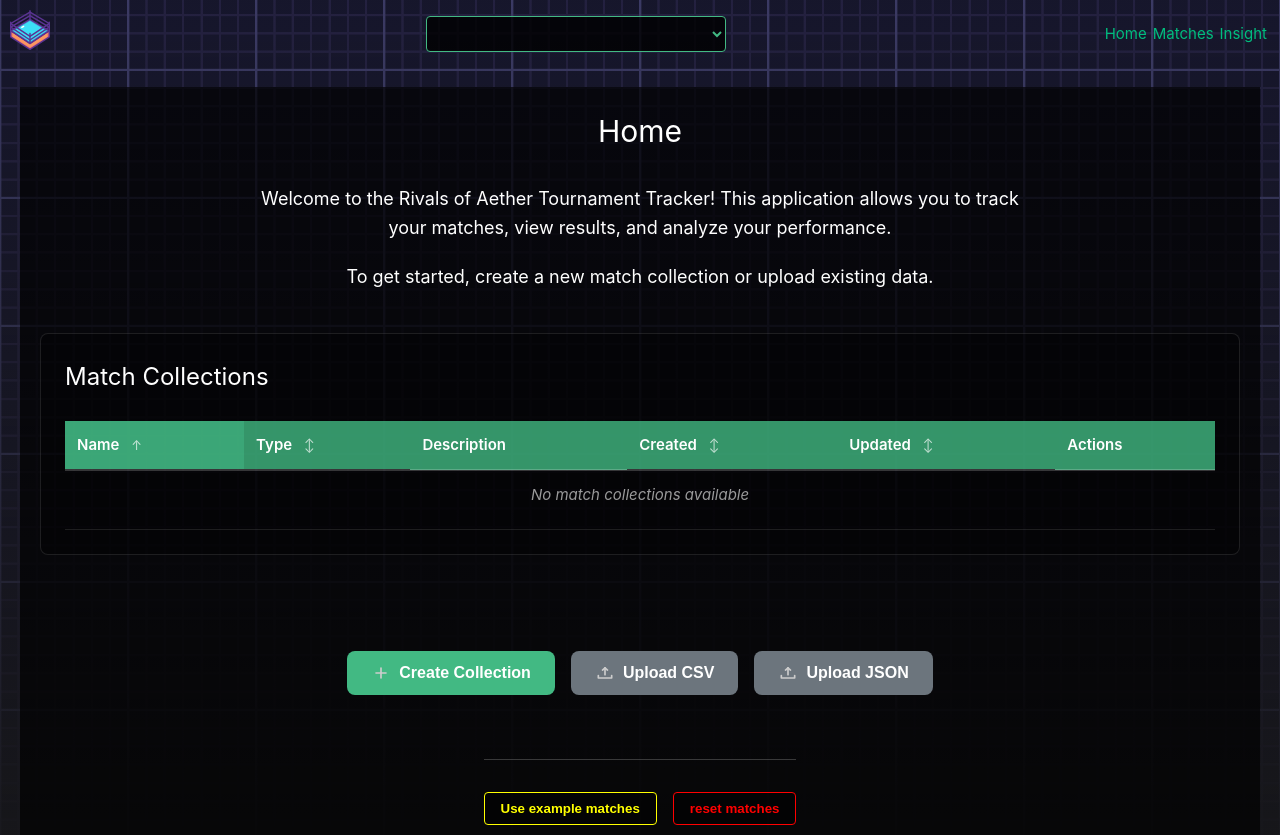
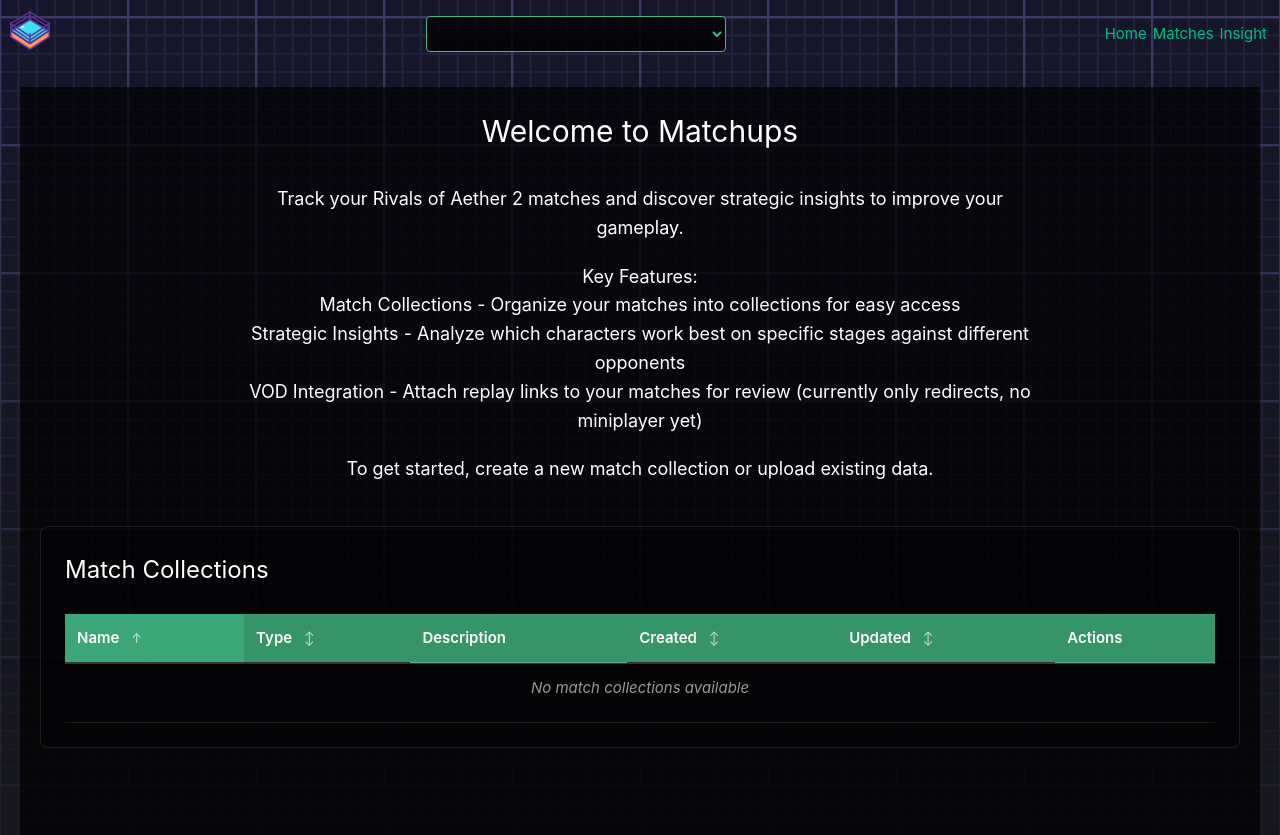
Before and after one commit to leonarddietrich/matchups, a Vue app: page / in a window 1280 px wide. Shown: the top 835 px of the page. Built offline with nearby package versions, Linux system fonts and the light colour scheme.

Commit message:
only display characters currently in the game + change welcome text

```diff
--- a/src/constants/roa2.ts
+++ b/src/constants/roa2.ts
@@ -104,36 +104,36 @@
 		iconPath: ClairenPortrait,
 		color: '#FF0000',
 	},
-	{
-		name: 'Sylvanos',
-		element: 'Earth',
-		iconPath: SylvanosPortrait,
-		color: '#228B22',
-	},
-	{
-		name: 'Elliana',
-		element: 'Air',
-		iconPath: EllianaPortrait,
-		color: '#B0E0E6',
-	},
-	{
-		name: 'Mollo',
-		element: 'Fire',
-		iconPath: MolloPortrait,
-		color: '#A0522D',
-	},
-	{
-		name: 'Hodan',
-		element: 'Earth',
-		iconPath: HodanPortrait,
-		color: '#8B4513',
-	},
-	{
-		name: 'Pomme',
-		element: 'Air',
-		iconPath: PommePortrait,
-		color: '#FF69B4',
-	},
+	// {
+	// 	name: 'Sylvanos',
+	// 	element: 'Earth',
+	// 	iconPath: SylvanosPortrait,
+	// 	color: '#228B22',
+	// },
+	// {
+	// 	name: 'Elliana',
+	// 	element: 'Air',
+	// 	iconPath: EllianaPortrait,
+	// 	color: '#B0E0E6',
+	// },
+	// {
+	// 	name: 'Mollo',
+	// 	element: 'Fire',
+	// 	iconPath: MolloPortrait,
+	// 	color: '#A0522D',
+	// },
+	// {
+	// 	name: 'Hodan',
+	// 	element: 'Earth',
+	// 	iconPath: HodanPortrait,
+	// 	color: '#8B4513',
+	// },
+	// {
+	// 	name: 'Pomme',
+	// 	element: 'Air',
+	// 	iconPath: PommePortrait,
+	// 	color: '#FF69B4',
+	// },
 	{
 		name: 'Olympia',
 		element: 'Water',
@@ -152,12 +152,12 @@
 		iconPath: FleetPortrait,
 		color: '#FFFF00',
 	},
-	{
-		name: 'La Reina',
-		element: 'Fire',
-		iconPath: LaReinaPortrait,
-		color: '#C71585',
-	},
+	// {
+	// 	name: 'La Reina',
+	// 	element: 'Fire',
+	// 	iconPath: LaReinaPortrait,
+	// 	color: '#C71585',
+	// },
 ]
 
 /**
--- a/src/views/HomeView.vue
+++ b/src/views/HomeView.vue
@@ -1,11 +1,16 @@
 <template>
 	<div class="home">
-		<h1>Home</h1>
+		<h1>Welcome to Matchups</h1>
 		<p>
-			Welcome to the Rivals of Aether Tournament Tracker! This application allows you to track your
-			matches, view results, and analyze your performance.
+			Track your Rivals of Aether 2 matches and discover strategic insights to improve your gameplay.
 		</p>
 		<p>
+			<strong>Key Features:</strong><br>
+			<strong>Match Collections</strong> - Organize your matches into collections for easy access<br>
+			<strong>Strategic Insights</strong> - Analyze which characters work best on specific stages against different opponents<br>
+			<strong>VOD Integration</strong> - Attach replay links to your matches for review (currently only redirects, no miniplayer yet)<br>
+		</p>
+		<p v-if ="matchStore.getMatchCollectionNameList.length === 0">
 			To get started, create a new match collection or upload existing data.
 		</p>
 
```
